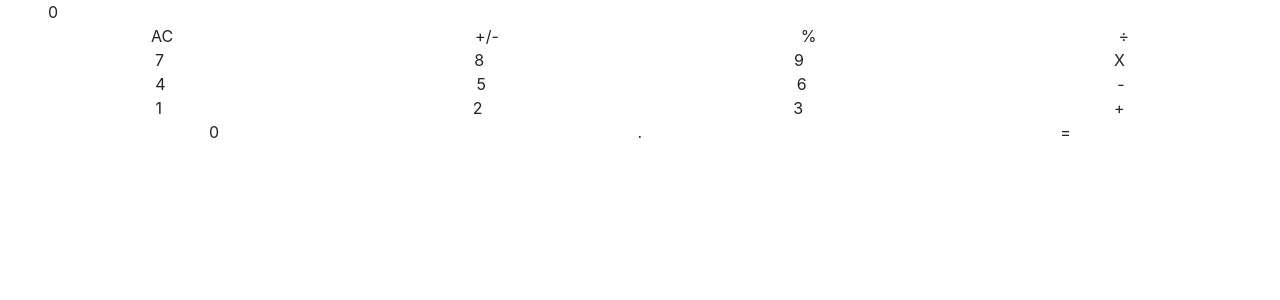
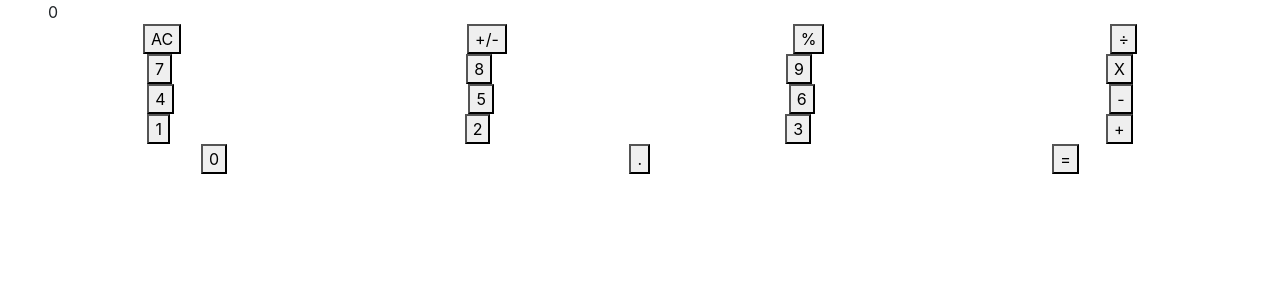
Before and after one commit to imahnama/React-Calculator-App, a React (Create React App) app: page / in a window 1280 px wide. Shown: the top 300 px of the page. Built offline with nearby package versions, Linux system fonts and the light colour scheme.

Commit message:
Implemented suggested changes

```diff
--- a/src/components/Button.js
+++ b/src/components/Button.js
@@ -3,12 +3,16 @@ import PropTypes from 'prop-types';
 
 export default function Button({ name }) {
   return (
-    <div>
+    <button>
       {name}
-    </div>
+    </button>
   );
 }
 
 Button.propTypes = {
   name: PropTypes.string.isRequired,
 };
+
+Button.defaultProps = {
+  name: '',
+};
```
Also changed, not shown: 1 other file (tests, documents, lock files or other folders).
